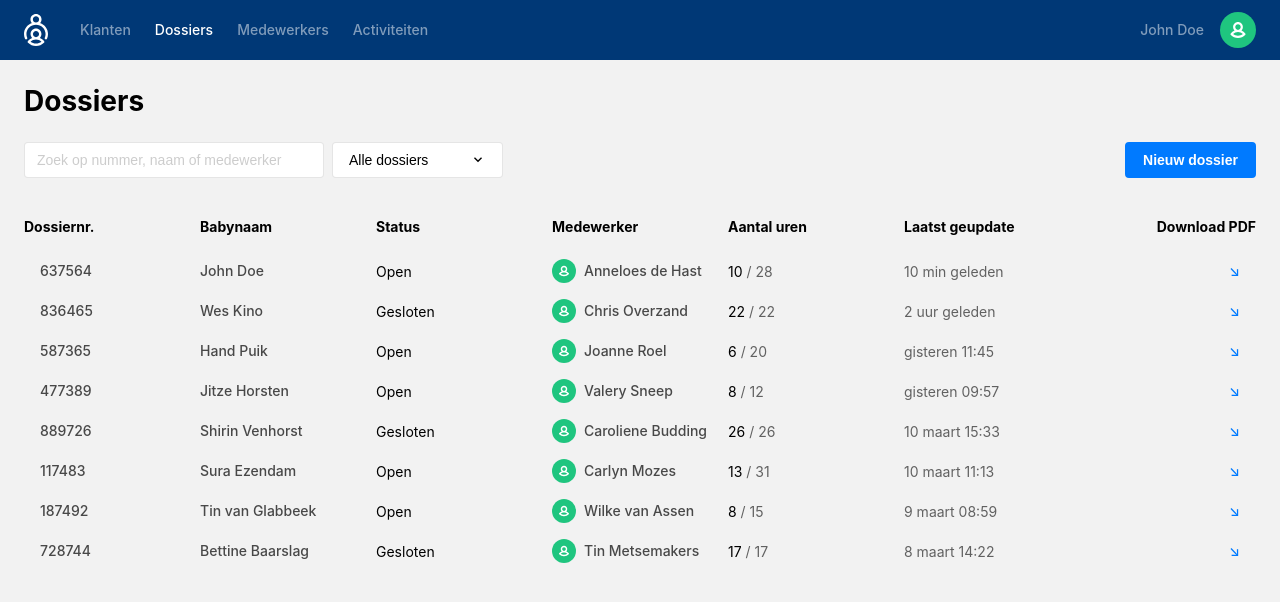
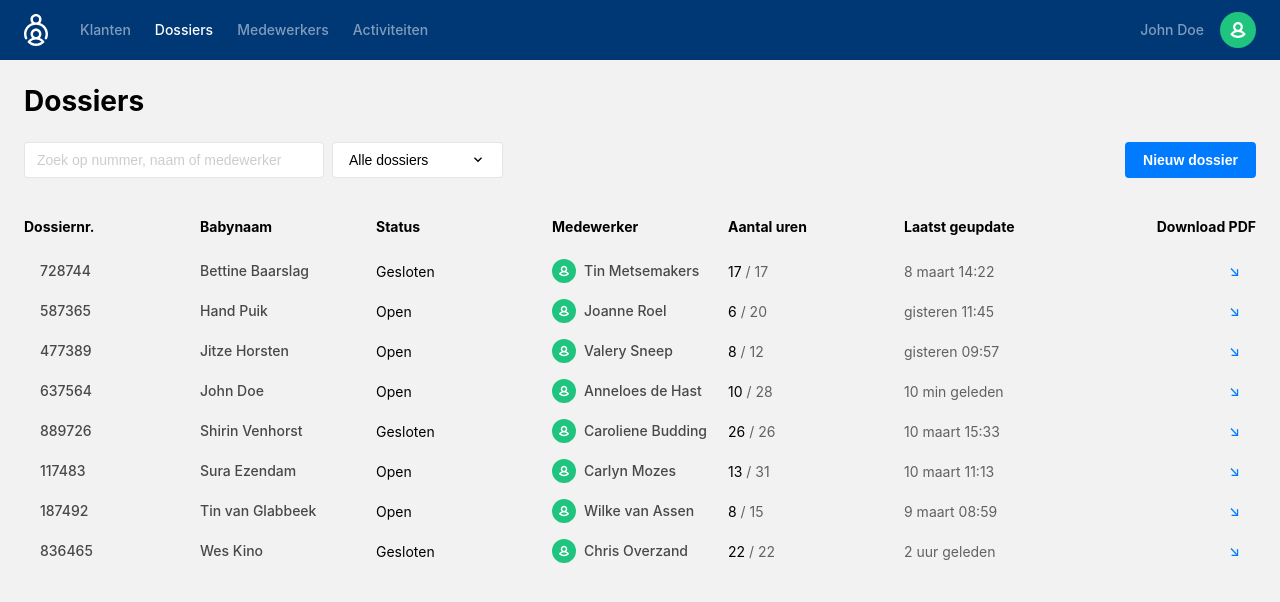
Before and after one commit to vikpande/thuiszorg_react, a React (Create React App) app: page /dossiers in a window 1280 px wide. Shown: the top 602 px of the page. Built offline with nearby package versions, Linux system fonts and the light colour scheme.

Commit message:
Added sorting by babyname (for now)

```diff
--- a/src/modules/Dossiers.js
+++ b/src/modules/Dossiers.js
@@ -22,6 +22,10 @@ class Dossiers extends Component {
 
     updateStatus(event) {
         this.setState({ status: event.target.value });
+    }
+
+    componentDidMount() {
+        this.setState({ sortby: "babyname" });
     }
 
     render() {
@@ -92,7 +96,9 @@ class Dossiers extends Component {
                         </tr>
                     </thead>
                     <tbody>
-                        {Object.keys(filteredList).map(key => <SingleDossierRow key={key} data={filteredList[key]} />)}
+                        {Object.keys(filteredList.sort(function (obj1, obj2) {
+                            return (obj1.babyname < obj2.babyname) ? -1 : (obj1.babyname > obj2.babyname) ? 1 : 0;
+                        })).map(key => <SingleDossierRow key={key} data={filteredList[key]} />)}
                     </tbody>
                 </table>
             </Grid >
```
